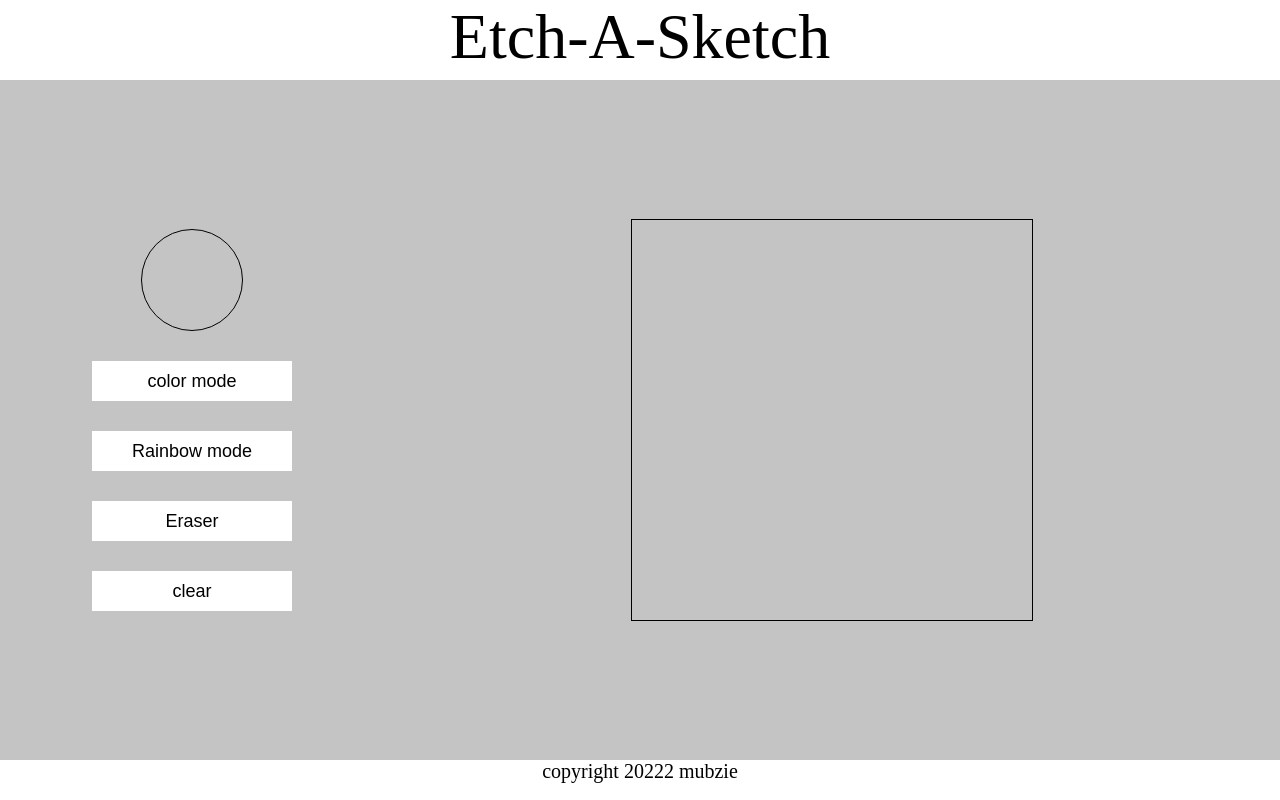
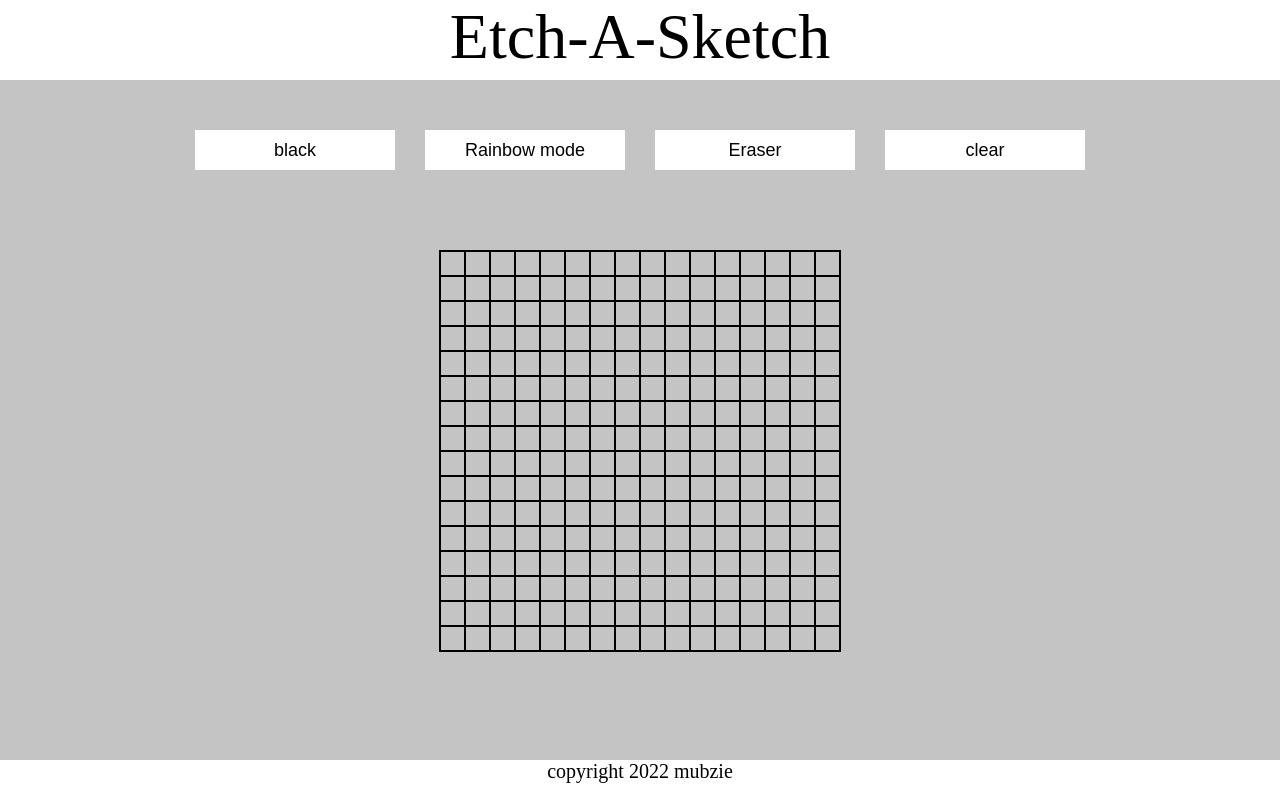
Before and after one commit to mubzie/Etch-A-Sketch, a plain HTML site: page index.html in a window 1280 px wide. Drawn offline with Linux system fonts and the light colour scheme.

Commit message:
still fixing some bugs

```diff
--- a/index.html
+++ b/index.html
@@ -4,21 +4,19 @@
     <meta charset="UTF-8" />
     <title>Etch-A-Sketch</title>
     <link rel="stylesheet" href="style.css" />
+    <script src="script.js" defer></script>
   </head>
   <body>
     <header>Etch-A-Sketch</header>
-    <div class="maincontainer">
+    <div class="main-container">
       <div class="setting">
-        <div class="color-selection"></div>
-        <button>color mode</button>
+        <button>black</button>
         <button>Rainbow mode</button>
         <button>Eraser</button>
         <button>clear</button>
       </div>
-      <div class="grid-container">
-        <div class="main-grid"></div>
-      </div>
+      <div class="grid-container"></div>
     </div>
-    <footer>copyright 20222 mubzie</footer>
+    <footer>copyright 2022 mubzie</footer>
   </body>
 </html>
--- /dev/null
+++ b/script.js
@@ -0,0 +1,31 @@
+const container = document.querySelector('.grid-container');
+// const divs = document.createElement('div');
+// divs.classList.toggle('main-grid');
+// container.appendChild(divs);
+
+function createDiv(rows, cols){
+    // let divs = document.createElement('div');
+    // // divs.classList.toggle('main-grid');
+    // container.appendChild(divs);
+
+   for(let i = 0; i < (rows * cols); i++) {
+       let grid = document.createElement('div');
+       let grid2 = document.createElement('div');
+       grid.appendChild(grid2).className = "child"
+       container.appendChild(grid).className = "main-grid";
+   }
+
+// for (let i = 0; i <= rows; i++) {
+//     for(let j = 0; j <= cols; j++) {
+//         let grid = document.createElement('div');
+//          container.appendChild(grid).className = "main-grid";
+//     }
+// }
+
+// for (let i = 0; i <= rows; i++) {
+//         let grid = document.createElement('div');
+//          container.appendChild(grid).className = "main-grid";
+
+// }
+}
+createDiv(16, 16)
--- a/style.css
+++ b/style.css
@@ -13,18 +13,19 @@ header {
   text-align: center;
   font-size: 64px;
 }
-.maincontainer {
+
+.main-container {
   display: flex;
+  flex-direction: column;
   flex: 1;
 }
 
 .setting {
   display: flex;
-  flex-direction: column;
   gap: 30px;
   justify-content: center;
   align-items: center;
-  width: 30vw;
+  margin: 50px auto;
 }
 
 .color-selection {
@@ -40,18 +41,29 @@ button {
   font-size: 18px;
   width: 200px;
   height: 40px;
+  cursor: pointer;
 }
+
 .grid-container {
+  margin: 30px auto;
+  border: 1px solid black;
   display: flex;
-  justify-content: center;
-  align-items: center;
-  width: 70vw;
+  flex-wrap: wrap;
+  width: 400px;
+  height: 400px;
 }
 
 .main-grid {
-  border: 1px solid black;
-  width: 400px;
-  height: 400px;
+  margin: 0;
+  width: 25px;
+  height: 25px;
+  box-sizing: border-box;
+  border: 0.1px solid black;
+}
+
+.child {
+  width: 25px;
+  height: 25px;
 }
 
 footer {
```
